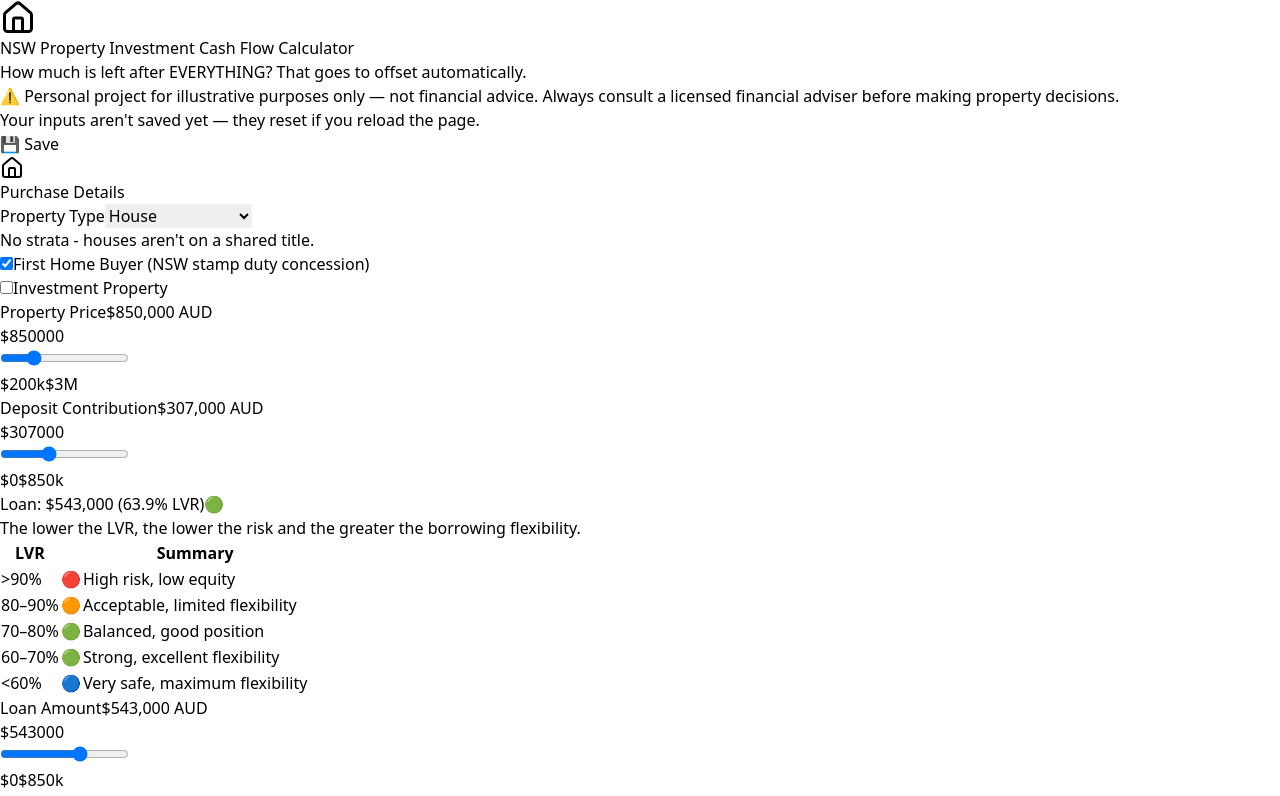
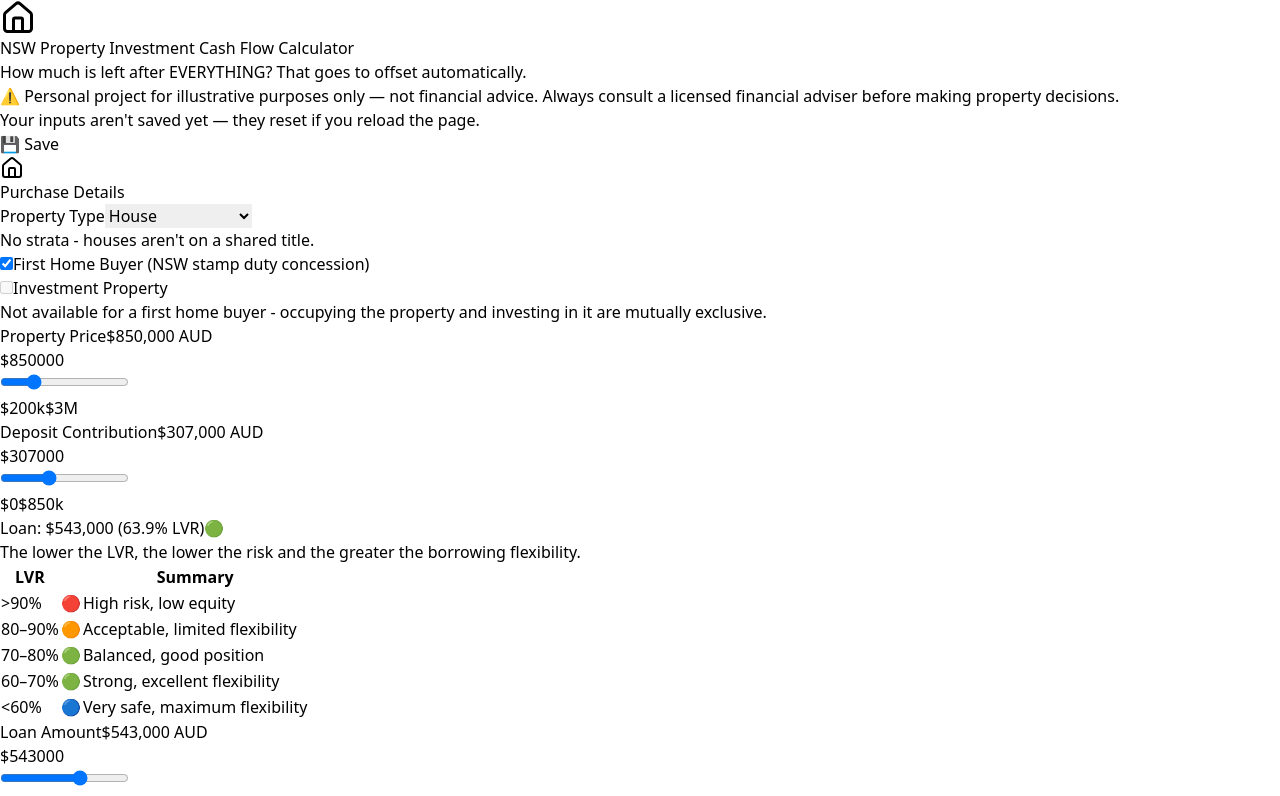
Before and after one commit to CModernel/property-calculator, a React (Vite) app: page / in a window 1280 px wide. Shown: the top 796 px of the page. Built offline with nearby package versions, Linux system fonts and the light colour scheme.

Commit message:
PCALC-41: Make FHB/Investment Property checkboxes mutually disable each other

```diff
--- a/src/App.jsx
+++ b/src/App.jsx
@@ -418,6 +418,17 @@ const PropertyInvestmentCalculator = () => {
     }
   };
 
+  // Symmetric to handleInvestmentPropertyChange above - checking First Home
+  // Buyer forces Investment Property off too, since the same real-world
+  // exclusivity applies from either direction (see that checkbox's
+  // `disabled={isFirstHomeBuyer}` in the JSX).
+  const handleFirstHomeBuyerChange = (checked) => {
+    setIsFirstHomeBuyer(checked);
+    if (checked) {
+      setIsInvestmentProperty(false);
+    }
+  };
+
   // Only the ~24 "data" inputs are saved - ephemeral UI state (collapsed
   // sections, in-progress "Add" form drafts, the Timeline Explorer's
   // selected month) isn't part of a scenario.
@@ -727,7 +738,7 @@ const PropertyInvestmentCalculator = () => {
                     type="checkbox"
                     checked={isFirstHomeBuyer}
                     disabled={isInvestmentProperty}
-                    onChange={(e) => setIsFirstHomeBuyer(e.target.checked)}
+                    onChange={(e) => handleFirstHomeBuyerChange(e.target.checked)}
                     className="h-4 w-4 rounded border-gray-300 text-blue-600 focus:ring-blue-500 disabled:cursor-not-allowed"
                   />
                   First Home Buyer (NSW stamp duty concession)
@@ -738,17 +749,21 @@ const PropertyInvestmentCalculator = () => {
               </div>
 
               <div>
-                <label className="flex items-center gap-2 text-sm font-medium text-gray-700">
+                <label className={`flex items-center gap-2 text-sm font-medium ${isFirstHomeBuyer ? 'text-gray-400' : 'text-gray-700'}`}>
                   <input
                     type="checkbox"
                     checked={isInvestmentProperty}
+                    disabled={isFirstHomeBuyer}
                     onChange={(e) => handleInvestmentPropertyChange(e.target.checked)}
-                    className="h-4 w-4 rounded border-gray-300 text-blue-600 focus:ring-blue-500"
+                    className="h-4 w-4 rounded border-gray-300 text-blue-600 focus:ring-blue-500 disabled:cursor-not-allowed"
                   />
                   Investment Property
                 </label>
                 {isInvestmentProperty && (
                   <p className="text-xs text-gray-500 mt-1">Adds Land Tax and Property Management to Property Expenses.</p>
+                )}
+                {isFirstHomeBuyer && (
+                  <p className="text-xs text-gray-500 mt-1">Not available for a first home buyer - occupying the property and investing in it are mutually exclusive.</p>
                 )}
               </div>
 
```
Also changed, not shown: 1 other file (tests, documents, lock files or other folders).
